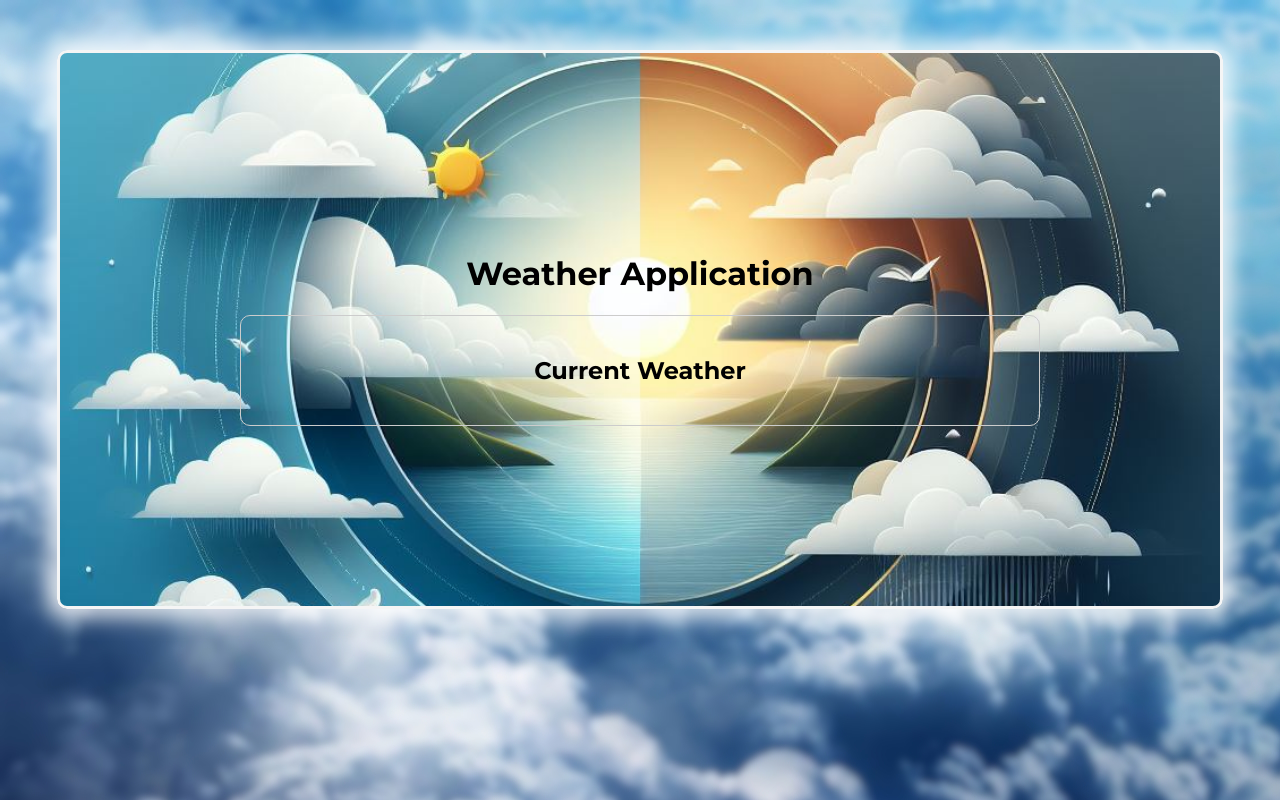
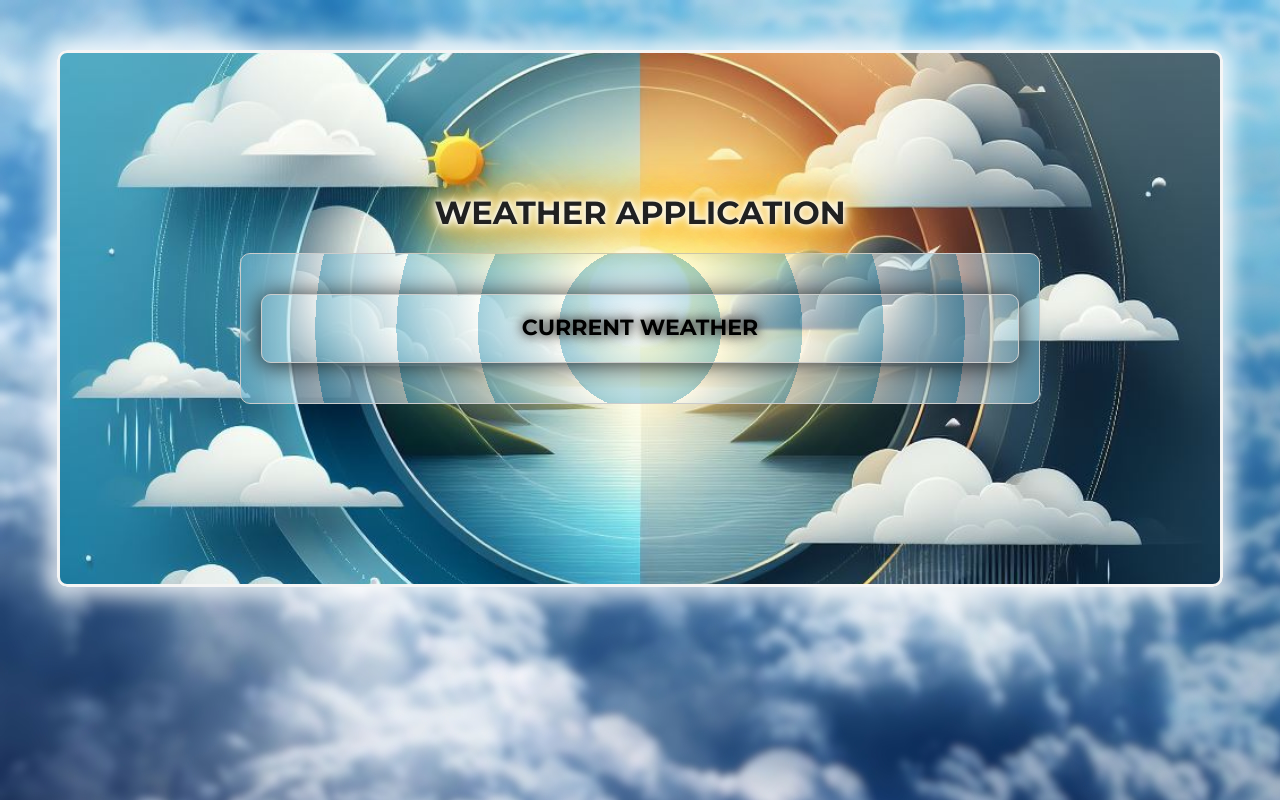
Before and after one commit to AlexD36/WeatherApp, a plain HTML site: page index.html in a window 1280 px wide. Drawn offline with Linux system fonts and the light colour scheme.

Commit message:
Modified styles.css

```diff
--- a/index.html
+++ b/index.html
@@ -12,10 +12,10 @@
 <body>
     <!-- Container section -->
     <div class="container">
-        <h1>Weather Application</h1>
+        <h1 class="container-header">WEATHER APPLICATION</h1>
         <!-- Weather info section -->
         <div class="weather-info">
-            <h2>Current Weather</h2>
+            <h2 class="weather-header">CURRENT WEATHER</h2>
             <div class="current-weather">
                 <p id="location"></p>
                 <p id="temperature"></p>
--- a/styles/styles.css
+++ b/styles/styles.css
@@ -19,13 +19,40 @@ body {
     border-color: whitesmoke;
 }
 
+.container-header{
+    margin-top: -40px;
+    color: #212121;
+    text-shadow: 0 0 5px #FFF, 0 0 10px #FFF, 0 0 15px #FFF, 0 0 20px #ffe018, 0 0 30px #ffb218, 0 0 40px #ff4218, 0 0 55px #d8ff18, 0 0 75px #fff018;
+}
+
 .weather-info {
     border: 1px solid #ccc;
     padding: 20px;
     border-radius: 10px;
     margin-top: 20px;
+    background: rgba(255,255,255,0.6);
+    background: repeating-radial-gradient(circle farthest-corner at center center, rgb(255, 255, 255,0.55) 0%, rgb(111, 184, 209,0.6) 20%);
+    background: -webkit-repeating-radial-gradient(circle farthest-corner at center center, rgba(255,255,255,0.55) 0%, rgba(111, 184, 209,0.6) 20%);
+    background: -moz-repeating-radial-gradient(circle farthest-corner at center center, rgba(255,255,255,0.55) 0%, rgba(111, 184, 209,0.6) 20%);
+}
+
+.weather-header{
+    color: rgb(0, 0, 0);
+    text-shadow: 0 0 15px rgb(60, 60, 60), 0 0 10px rgb(76, 76, 76);
+    box-shadow: -1px 2px 23px 1px rgba(0,0,0,0.75);
+    -webkit-box-shadow: -1px 2px 23px 1px rgba(0,0,0,0.75);
+    -moz-box-shadow: -1px 2px 23px 1px rgba(0,0,0,0.75);
+    border: 1px solid #ccc;
+    padding: 20px;
+    border-radius: 10px;
+    margin-top: 20px;
+    font-size: 22px;
+    font-weight: 700;
+    line-height: 26.82px;
+    text-align: center;
 }
 
 .current-weather {
     margin-top: 20px;
+    text-shadow: -1px 4px 5px rgba(0,0,0,0.6);
 }
```
